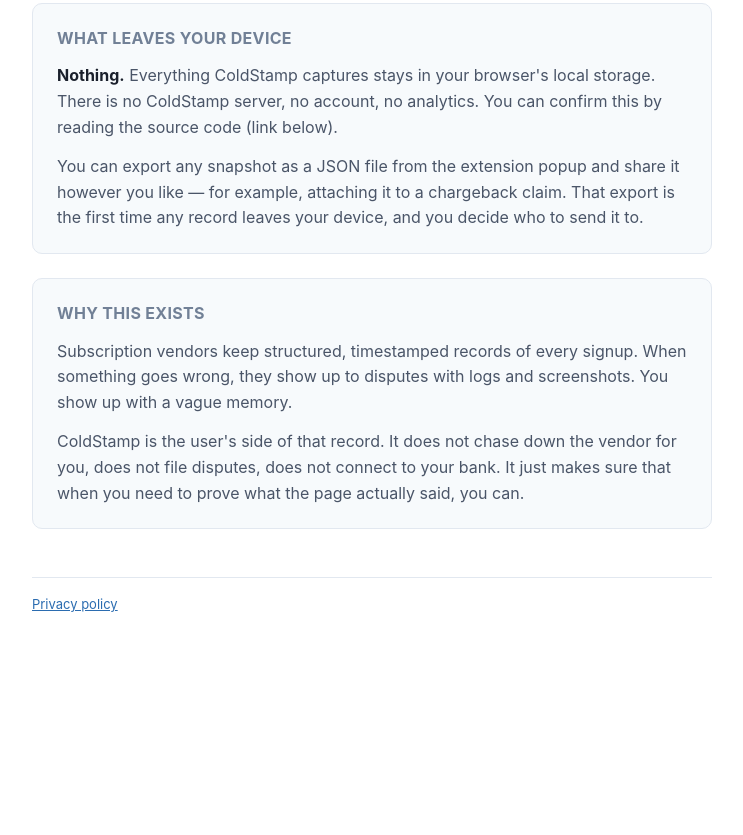
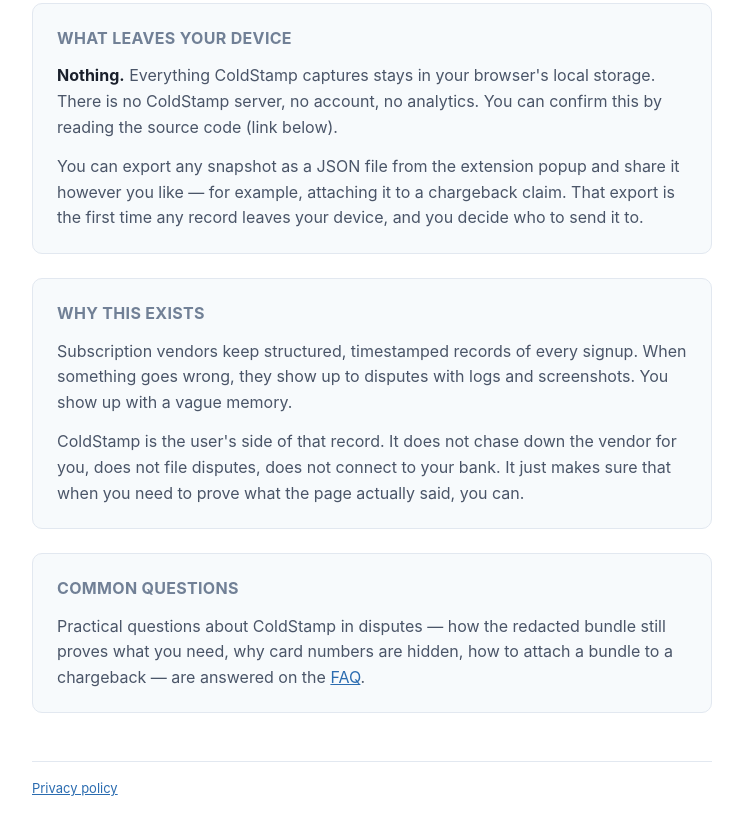
Before and after one commit to antonefremov/coldstamp, a website built with Vite: page src/about/index.html in a window 1280 px wide. Shown: the part 1357-2192 px from the top of the page, without its empty margins (268-1011 px from the left). Before the commit the page ends 2068 px from the top, so only its background shows below. Built offline with nearby package versions, Linux system fonts and the light colour scheme.

Commit message:
Link to coldstamp.app FAQ from about page

```diff
--- a/src/about/index.html
+++ b/src/about/index.html
@@ -168,6 +168,16 @@
         </p>
       </section>
 
+      <section class="card">
+        <h2>Common questions</h2>
+        <p>
+          Practical questions about ColdStamp in disputes — how the redacted
+          bundle still proves what you need, why card numbers are hidden, how
+          to attach a bundle to a chargeback — are answered on the
+          <a href="https://coldstamp.app/#faq" target="_blank" rel="noopener">FAQ</a>.
+        </p>
+      </section>
+
       <footer>
         <a
           href="https://coldstamp.app/privacy.html"
```
